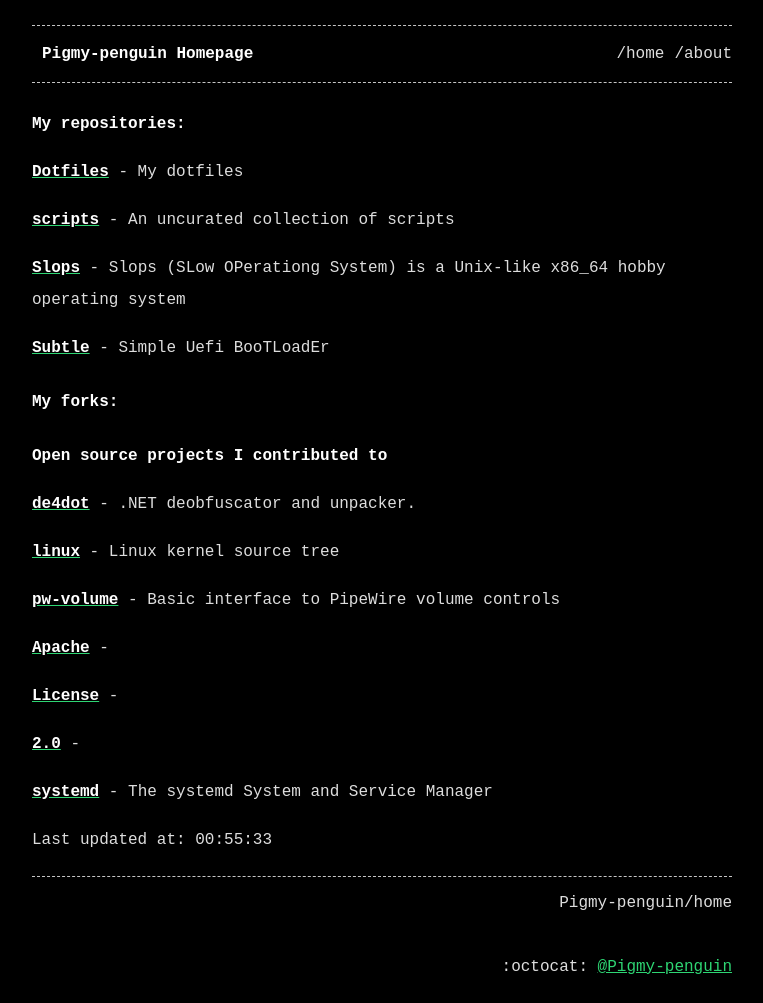
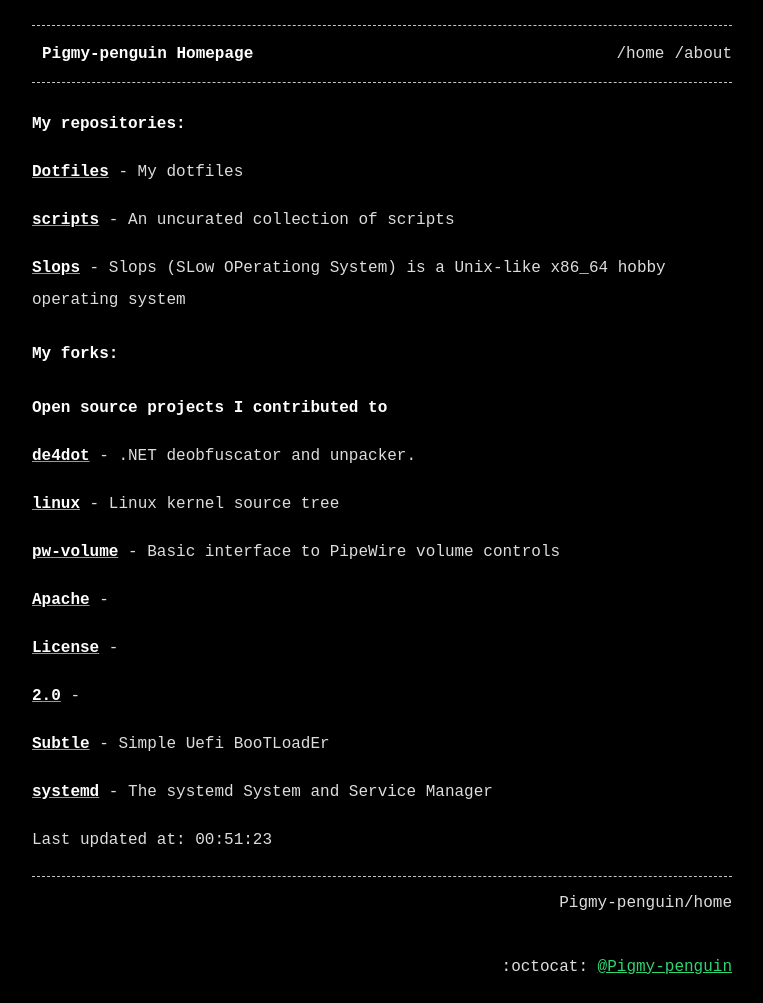
Before and after one commit to Pigmy-penguin/Pigmy-penguin.github.io, a Jekyll site: the page built from index.md, in a window 1280 px wide. Shown: the whole page, without its empty margins (258-1021 px from the left). Built offline with Jekyll 4.4.1, drawn with Linux system fonts in a browser that asks for light colours.

Commit message:
Auto updating the website

```diff
--- a/index.md
+++ b/index.md
@@ -30,7 +28,9 @@ title: Pigmy-penguin Homepage
 
 [**2.0**](https://github.com/Pigmy-penguin/2.0) -
 
+[**Subtle**](https://github.com/Pigmy-penguin/Subtle) - Simple Uefi BooTLoadEr
+
 [**systemd**](https://github.com/Pigmy-penguin/systemd) - The systemd System and Service Manager
 
 
-Last updated at: 00:55:33
+Last updated at: 00:51:23
```
Also changed, not shown: other parts of index.md (+0 -2 lines), 2 other files.
